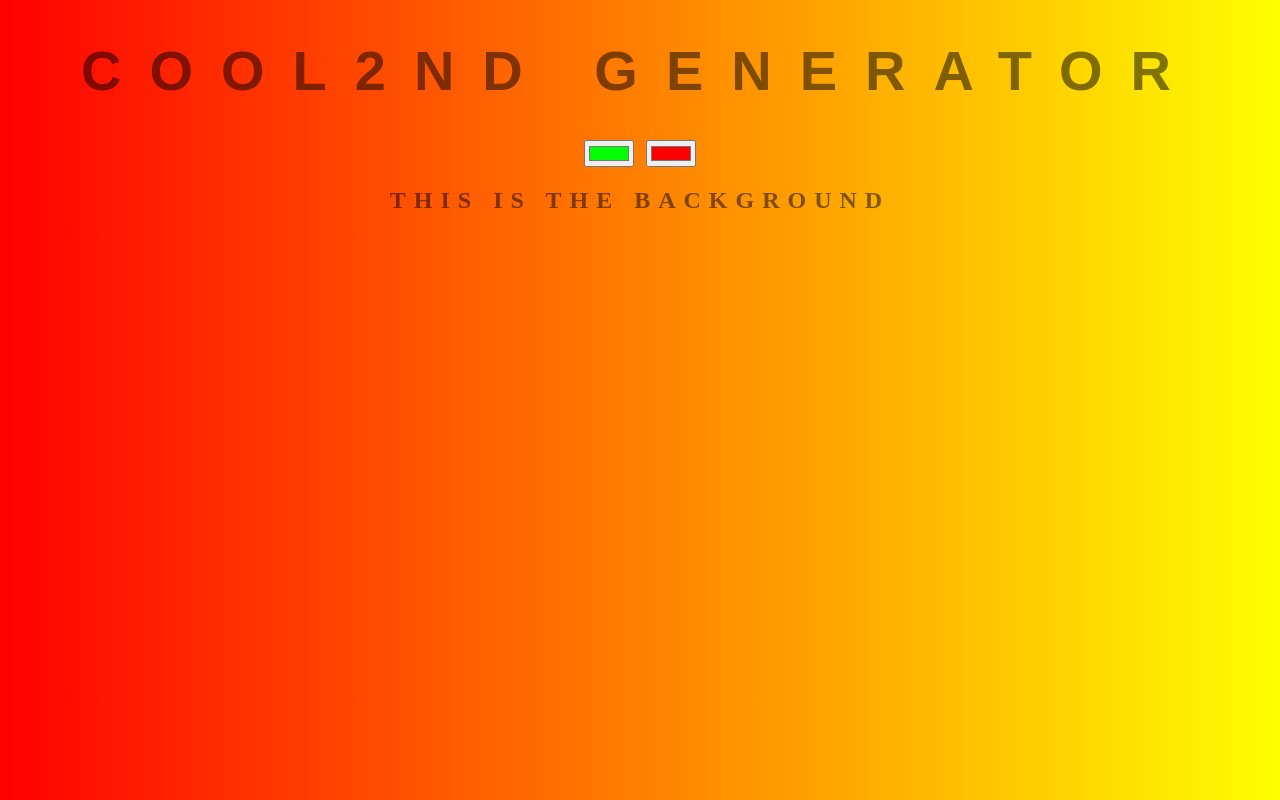
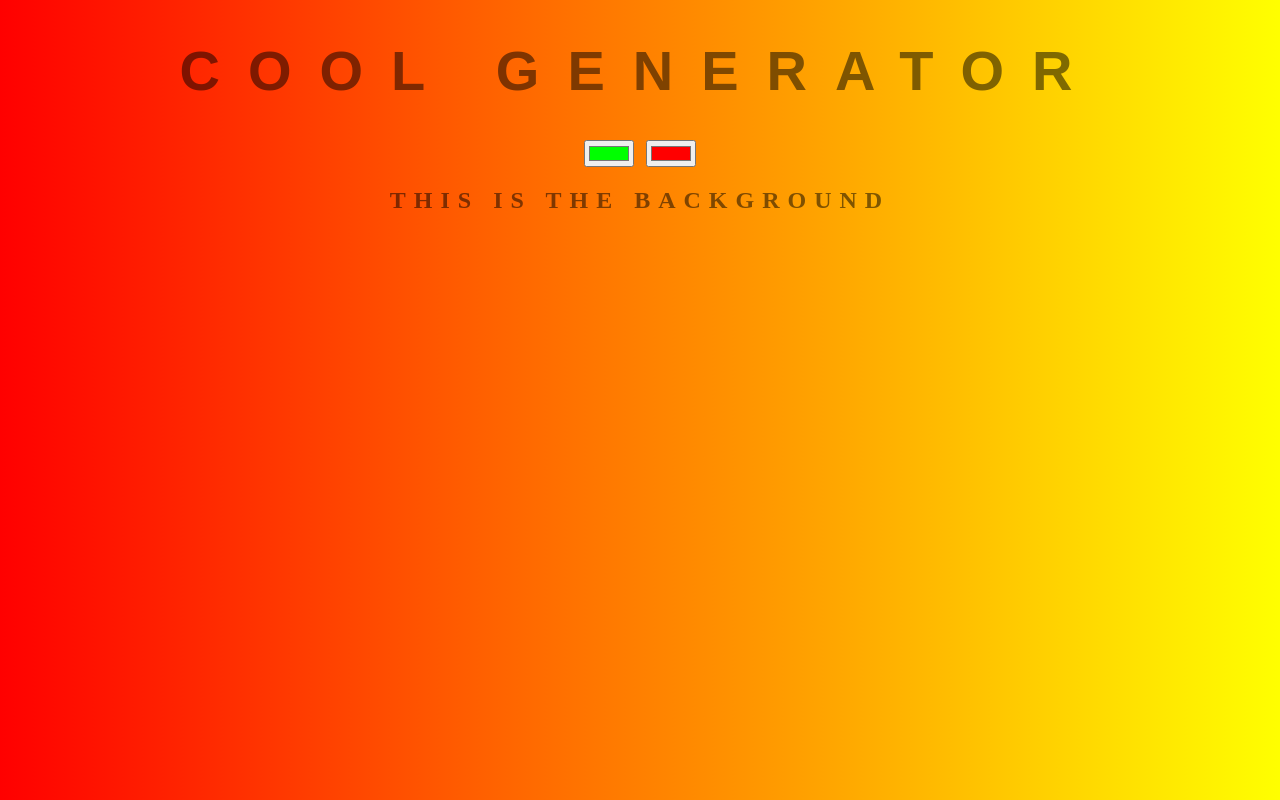
Before and after one commit to imt-eiaz/Background-Generator, a plain HTML site: page index.html in a window 1280 px wide. Drawn offline with Linux system fonts and the light colour scheme.

Commit message:
Update index.html

```diff
--- a/index.html
+++ b/index.html
@@ -5,7 +5,7 @@
 	<link rel="stylesheet" type="text/css" href="style.css">
 </head>
 <body id="gradient">
-	<h1>Cool2nd Generator</h1>
+	<h1>Cool Generator</h1>
 	<input class="color1" type="color" name="color1" value="#00ff00">
 	<input class="color2" type="color" name="color2" value="#ff0000">
 	<h2>This is the background</h2>
```
